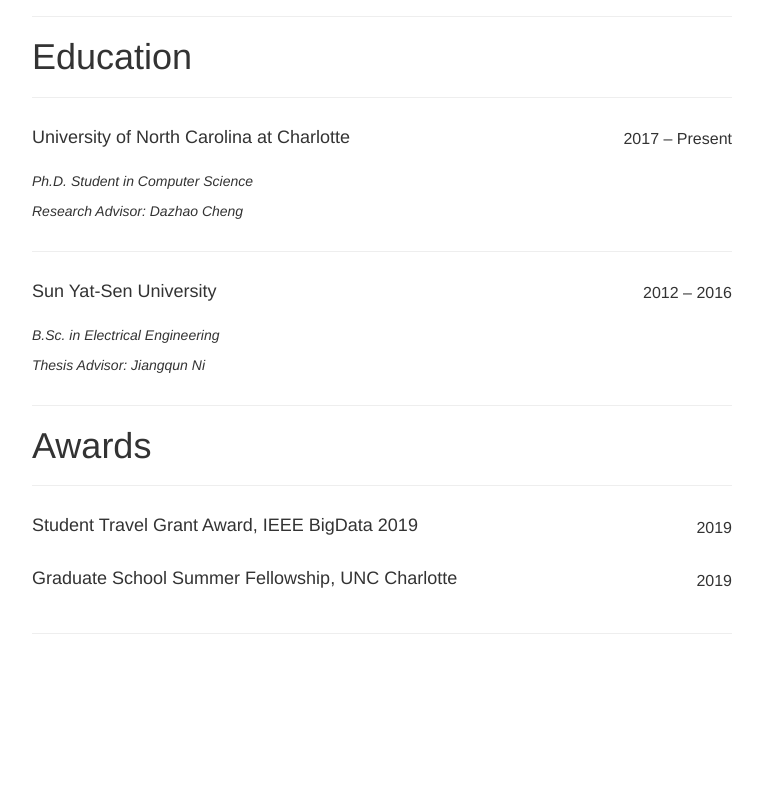
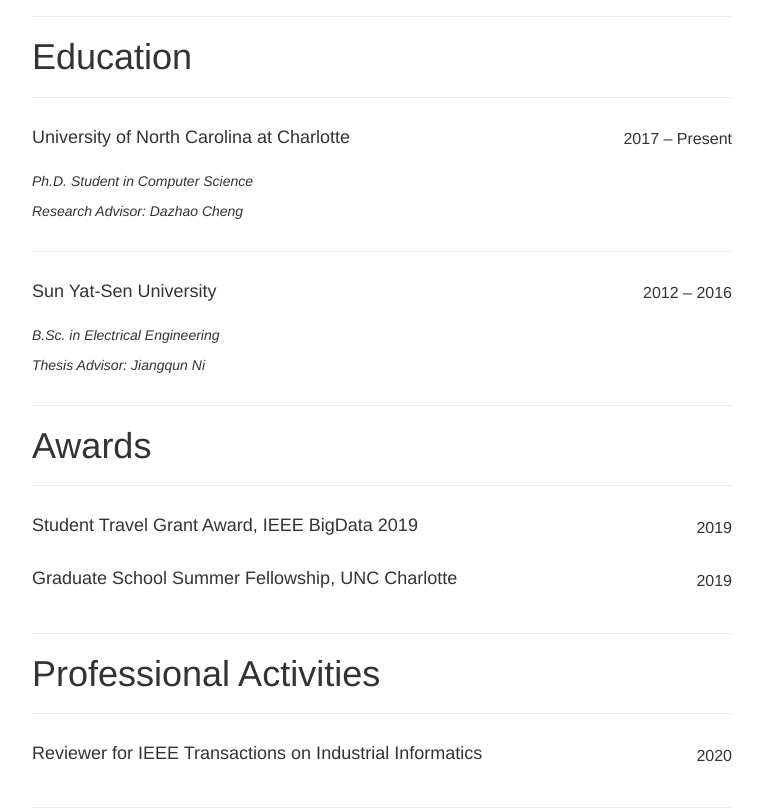
Before and after one commit to Young768/dyang, a plain HTML site: page cv.html in a window 1280 px wide. Shown: the part 566-1377 px from the top of the page, without its empty margins (258-1021 px from the left). Before the commit the page ends 1240 px from the top, so only its background shows below. Drawn offline with Linux system fonts and the light colour scheme.

Commit message:
update paper

```diff
--- a/cv.html
+++ b/cv.html
@@ -143,6 +143,18 @@
       </div>
       <hr>
 
+      <h1>Professional Activities</h1>
+      <hr>
+      <div class="row">
+        <div class="col-lg-8">
+          <h4>Reviewer for IEEE Transactions on Industrial Informatics</h4>
+        </div>
+        <div class="col-lg-4">
+          <p class="h1 job-duration">2020</p>
+        </div>
+      </div>
+      <hr>
+
 
 
  <!--
```
Also changed, not shown: index.html (+3 -0 lines), research.html (+7 -0 lines).
